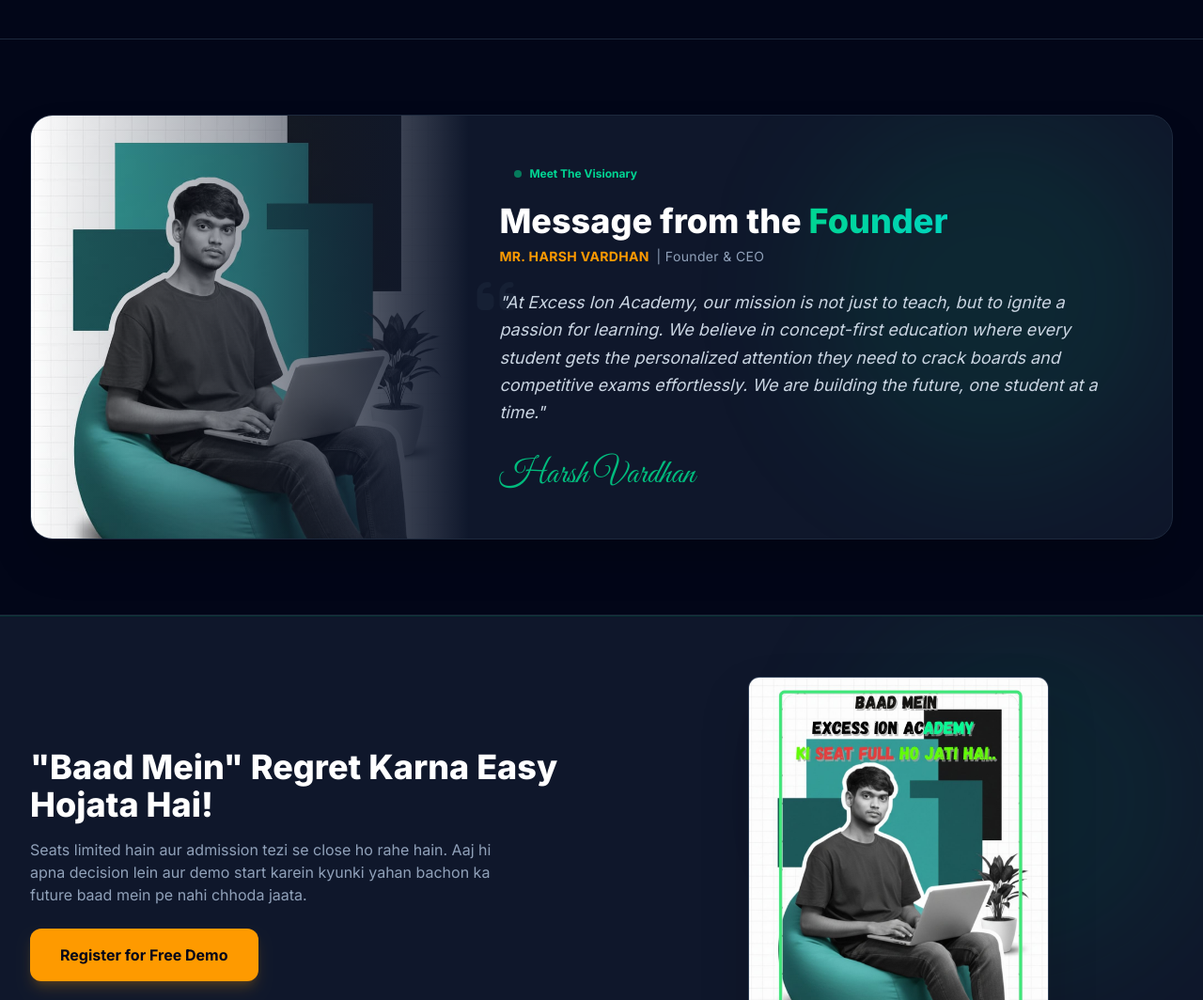
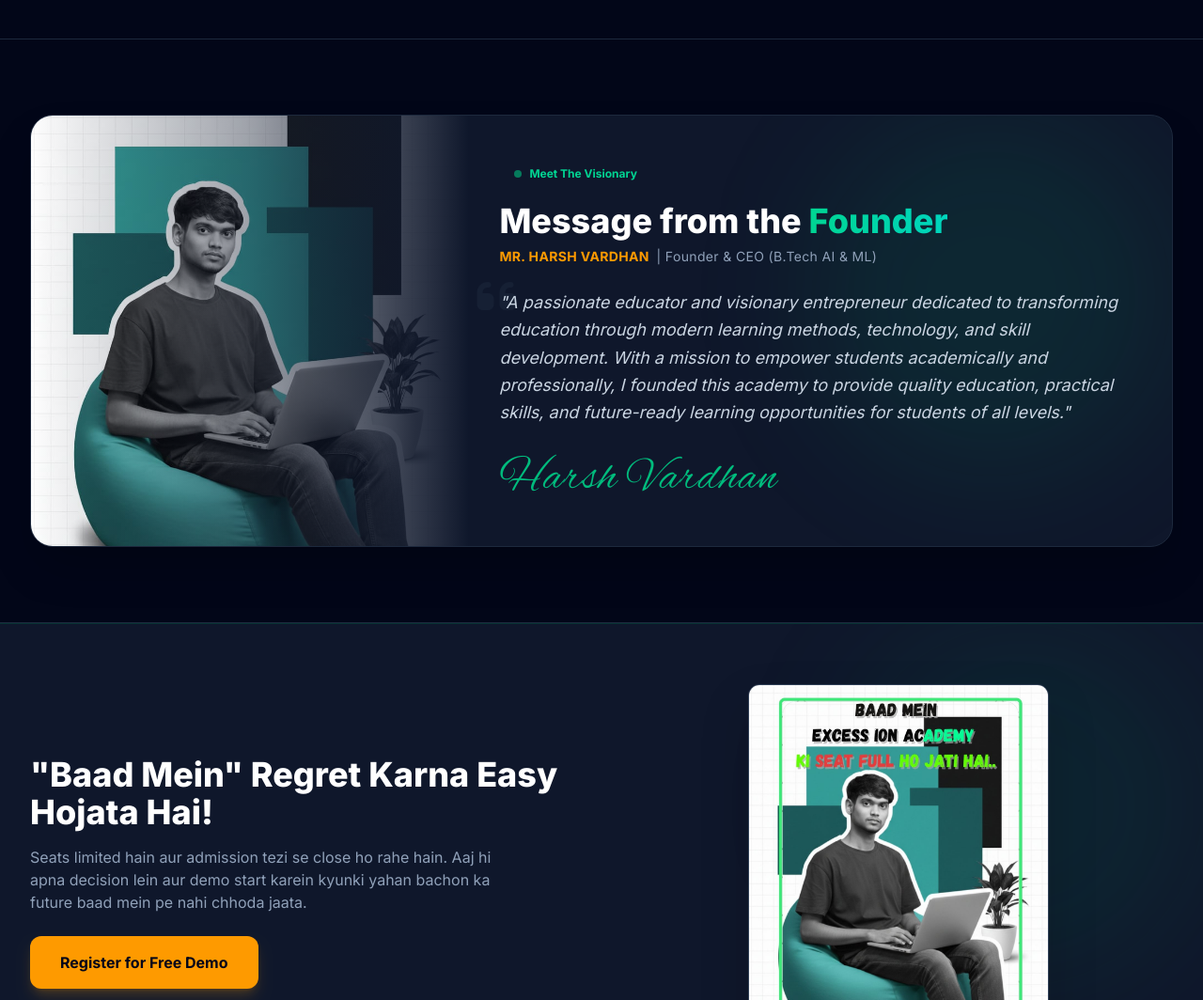
Before and after one commit to coderkaushal-dev/web-testing, a website: page index.html in a window 1280 px wide. Shown: the part 3100-4164 px from the top of the page at 94% size. Drawn offline with Linux system fonts and the light colour scheme.

Commit message:
changed founder bio

```diff
--- a/index.html
+++ b/index.html
@@ -6,7 +6,7 @@
     <title>Excess Ion Academy | Work Smart Not Hard</title>
 
     <link href="./css/style.css" rel="stylesheet">
-    <link href="https://fonts.googleapis.com/css2?family=Great+Vibes&family=Inter:wght@400;600;700;800&display=swap" rel="stylesheet">
+    <link href="https://fonts.googleapis.com/css2?family=Alex+Brush&family=Inter:wght@400;600;700;800&display=swap" rel="stylesheet">
     <link rel="stylesheet" href="https://cdnjs.cloudflare.com/ajax/libs/font-awesome/6.4.0/css/all.min.css">
     <script src="https://www.gstatic.com/firebasejs/10.8.0/firebase-app-compat.js"></script>
     <script src="https://www.gstatic.com/firebasejs/10.8.0/firebase-firestore-compat.js"></script>
@@ -80,8 +80,8 @@
 
     <style>
         body { font-family: 'Inter', sans-serif; }
-        /* Added class for stylish signature */
-        .font-signature { font-family: 'Great Vibes', cursive; }
+        /* Using Alex Brush for an elegant signature */
+        .font-signature { font-family: 'Alex Brush', cursive; }
         .reveal { opacity: 0; transform: translateY(30px); transition: all 0.8s ease-out; }
         .reveal.active { opacity: 1; transform: translateY(0); }
     </style>
@@ -276,6 +276,7 @@
             </div>
         </a>
     </section>
+
     <section class="py-20 bg-slate-950 border-y border-slate-800 reveal">
         <div class="max-w-7xl mx-auto px-4 sm:px-6 lg:px-8">
             <div class="bg-slate-900 rounded-3xl border border-slate-800 overflow-hidden shadow-2xl relative group hover:border-emerald-500/50 transition-all duration-500">
@@ -284,8 +285,7 @@
 
                 <div class="grid md:grid-cols-5 gap-8 items-stretch">
                     <div class="md:col-span-2 relative min-h-[350px] overflow-hidden bg-slate-800">
-                        <img src="./assets/images/founder.png" alt="Founder Name" class="absolute inset-0 w-full h-full object-cover object-center transition-transform duration-700 group-hover:scale-105">
-
+                        <img src="./assets/images/founder.png" alt="Harsh Vardhan" class="absolute inset-0 w-full h-full object-cover object-center transition-transform duration-700 group-hover:scale-105">
                         <div class="absolute inset-0 bg-gradient-to-t from-slate-900 via-slate-900/10 to-transparent md:bg-gradient-to-r md:from-transparent md:via-slate-900/40 md:to-slate-900"></div>
                     </div>
 
@@ -295,17 +295,17 @@
                         </div>
 
                         <h2 class="text-3xl sm:text-4xl font-extrabold text-white mb-2">Message from the <span class="text-transparent bg-clip-text bg-gradient-to-r from-emerald-400 to-teal-400">Founder</span></h2>
-                        <h4 class="text-amber-500 font-bold mb-6 tracking-wide uppercase text-sm">Mr. Harsh Vardhan <span class="text-slate-400 normal-case font-medium ml-1">| Founder & CEO</span></h4>
+                        <h4 class="text-amber-500 font-bold mb-6 tracking-wide uppercase text-sm">Mr. Harsh Vardhan <span class="text-slate-400 normal-case font-medium ml-1">| Founder & CEO (B.Tech AI & ML)</span></h4>
 
                         <div class="relative">
                             <i class="fa-solid fa-quote-left text-5xl text-slate-800 absolute -top-4 -left-2 md:-left-6 -z-10 opacity-50"></i>
                             <p class="text-slate-300 italic mb-6 text-base sm:text-lg leading-relaxed">
-                                "At Excess Ion Academy, our mission is not just to teach, but to ignite a passion for learning. We believe in concept-first education where every student gets the personalized attention they need to crack boards and competitive exams effortlessly. We are building the future, one student at a time."
+                                "A passionate educator and visionary entrepreneur dedicated to transforming education through modern learning methods, technology, and skill development. With a mission to empower students academically and professionally, I founded this academy to provide quality education, practical skills, and future-ready learning opportunities for students of all levels."
                             </p>
                         </div>
 
                         <div class="mt-2">
-                            <p class="font-signature text-4xl text-emerald-500">Harsh Vardhan</p>
+                            <p class="font-signature text-5xl text-emerald-500 tracking-wide">Harsh Vardhan</p>
                         </div>
                     </div>
                 </div>
```
